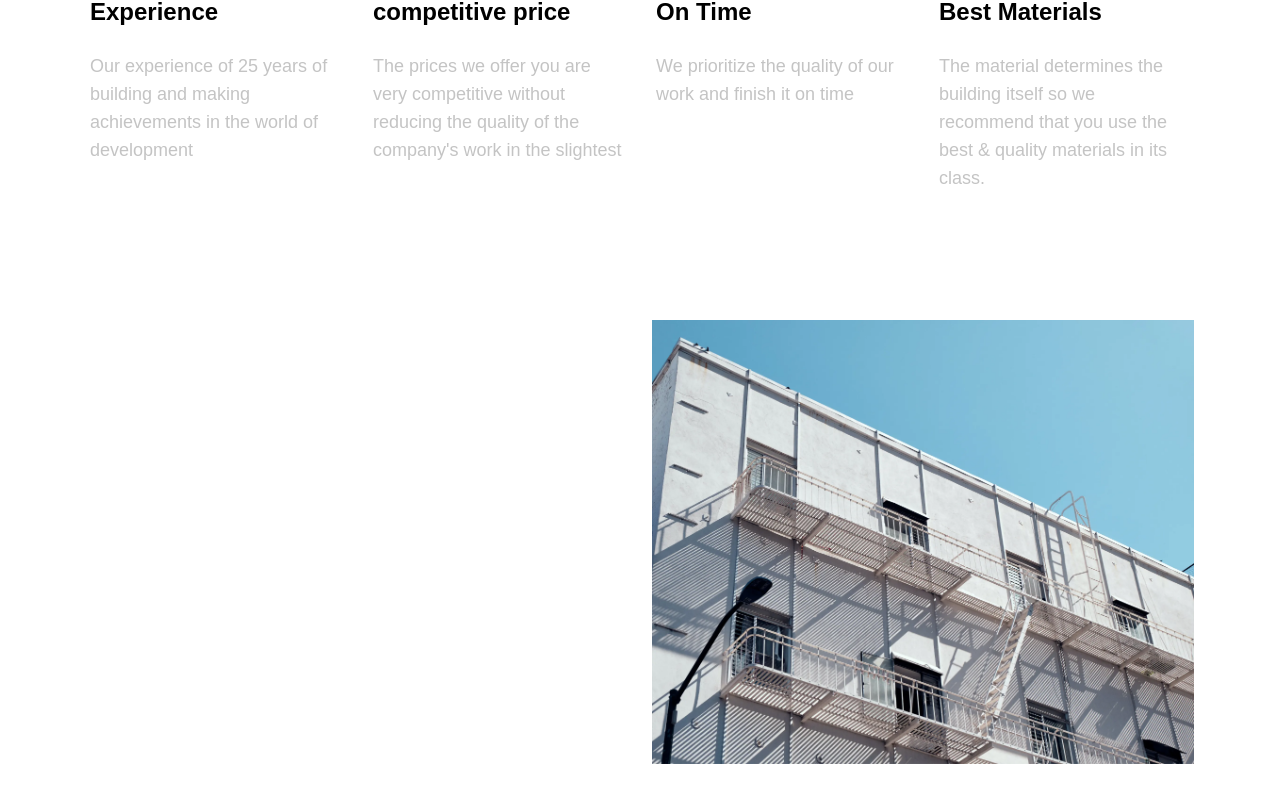
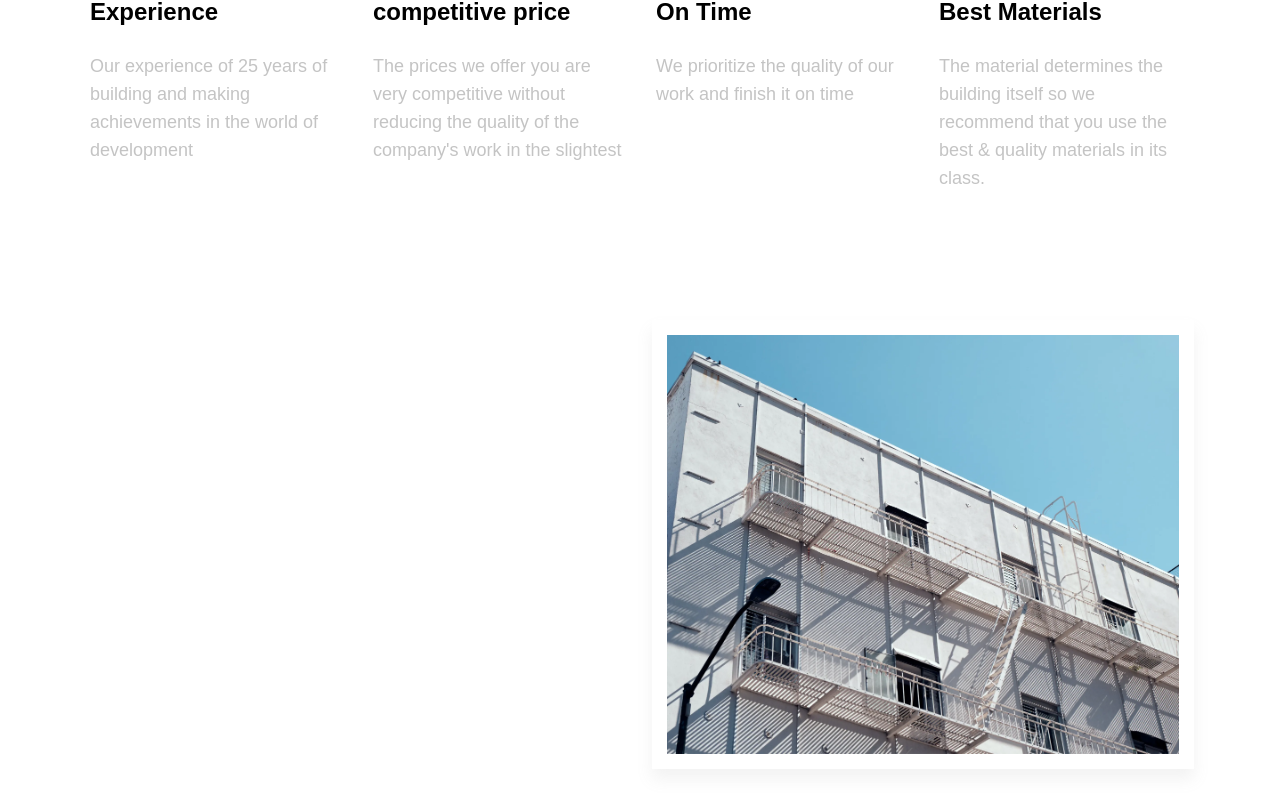
Before and after one commit to Deepakverma-556/architectural, a React (Create React App) app: page / in a window 1280 px wide. Shown: the part 2165-2968 px from the top of the page. Before the commit the page ends 2929 px from the top, so only its background shows below. Built offline with nearby package versions, Linux system fonts and the light colour scheme.

Commit message:
add image shadow

```diff
--- a/src/components/Story.jsx
+++ b/src/components/Story.jsx
@@ -4,7 +4,7 @@ import Image1 from '../assets/images/sec-6-img.webp'
 const Story = () => {
     return (
         <div>
-            <div className='max-w-xxl mx-auto px-4 pt-16'>
+            <div className='max-w-xxl mx-auto px-4 pt-16 pb-16'>
                 <div className='flex flex-wrap flex-row -mx-3 '>
                     <div className='w-1/2 px-3'>
                         <div>
@@ -12,7 +12,7 @@ const Story = () => {
                        </div>
                     </div>
                     <div className='w-1/2 px-3'>
-                        <img src={Image1} alt="building-image" />
+                        <img src={Image1} alt="building-image" className="border-[15px] border-white shadow-[0px_10px_15px_0px] shadow-[#9797971F]" />
                     </div>
                 </div>
             </div>
```
